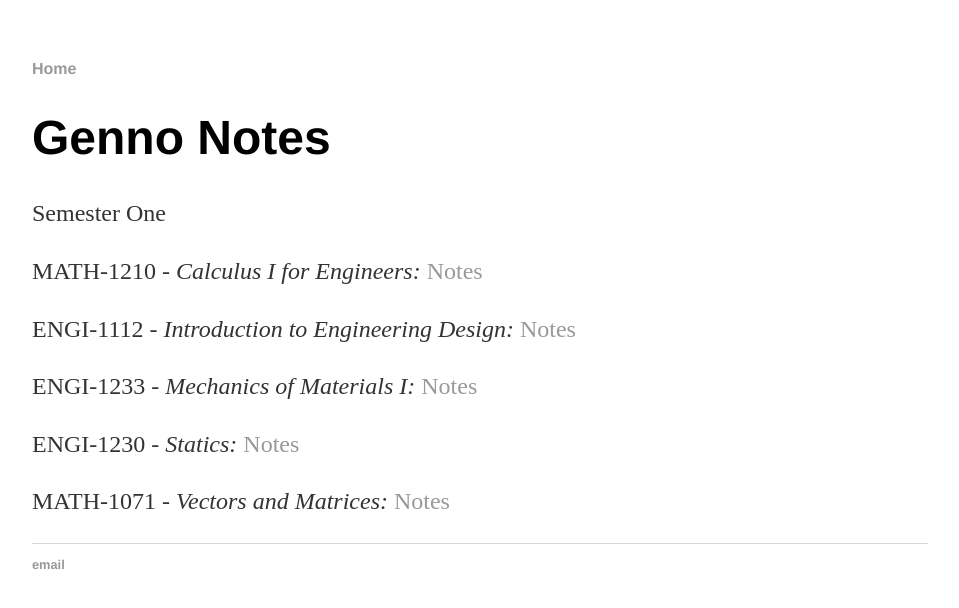
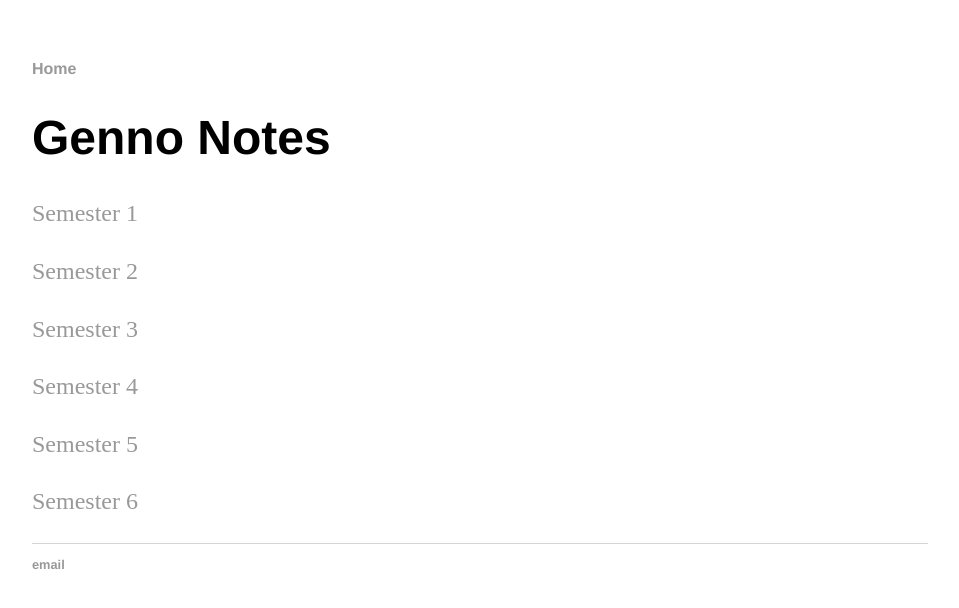
Before and after one commit to GenNotes/GenNotes.github.io, a Jekyll site: the page built from index.html, in a window 1280 px wide. Shown: the top 608 px of the page, without its empty margins (160-1119 px from the left). Built offline with Jekyll 4.4.1, drawn with Linux system fonts in a browser that asks for light colours.

Commit message:
Update index.html

```diff
--- a/index.html
+++ b/index.html
@@ -1,15 +1,15 @@
 ---
 layout: default
-title: Genno Notes
+title: Genno Notes Main
 ---
 <div class="blurb">
 	<h1>Genno Notes</h1>
 
-	<p>Semester One</p>
-	<p>MATH-1210 - <em> Calculus I for Engineers: </em> <a href="/MATH-1210"> Notes </a></p>
-	<p>ENGI-1112 - <em> Introduction to Engineering Design: </em> <a href="/ENGI-1112"> Notes </a></p>
-	<p>ENGI-1233 - <em> Mechanics of Materials I: </em> <a href="/ENGI-1233"> Notes </a></p>
-	<p>ENGI-1230 - <em> Statics: </em> <a href="/ENGI-1230"> Notes </a></p>
-	<p>MATH-1071 - <em> Vectors and Matrices: </em> <a href="/MATH-1071"> Notes </a></p>
+	<p><a href="/Sem1"> Semester 1 </a></p>
+	<p><a href="/Sem2"> Semester 2 </a></p>
+	<p><a href="/Sem3"> Semester 3 </a></p>
+	<p><a href="/Sem4"> Semester 4 </a></p>
+	<p><a href="/Sem5"> Semester 5 </a></p>
+	<p><a href="/Sem6"> Semester 6 </a></p>
 
 </div><!-- /.blurb -->
```
